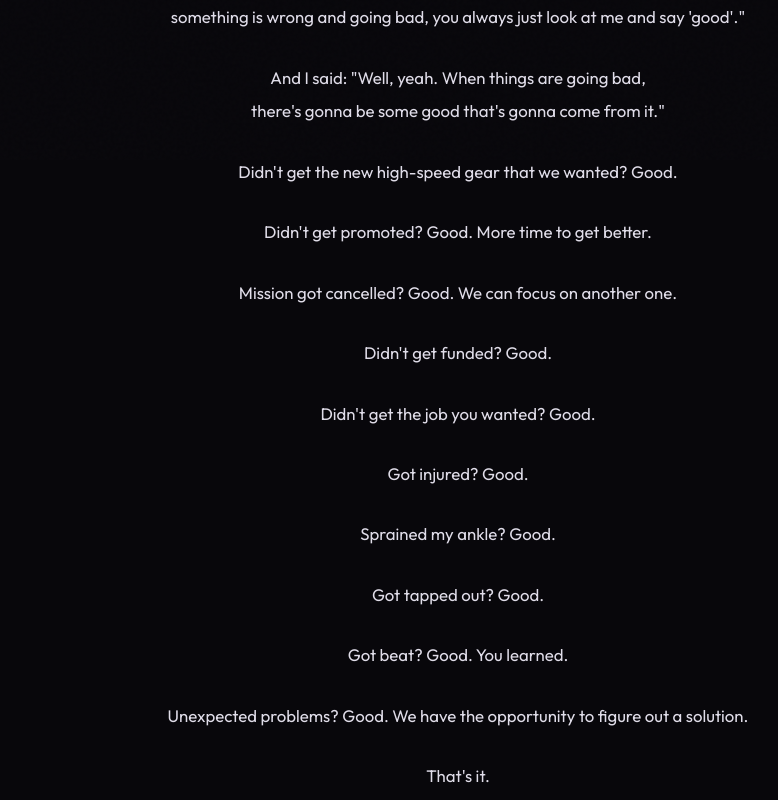
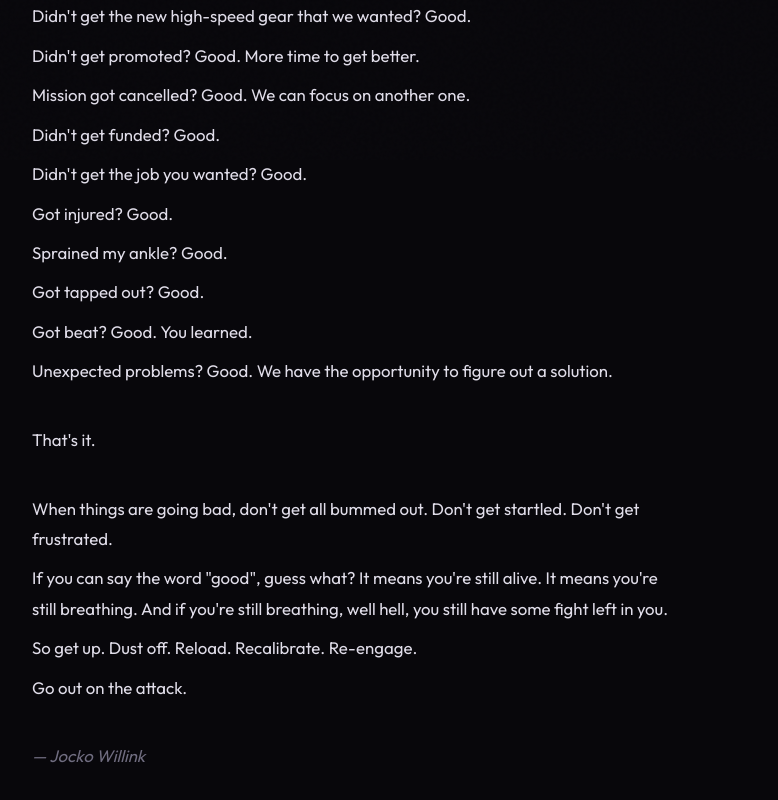
Before and after one commit to shiphrahx/cassia-almeida.com, a Next.js app: page /good in a window 1280 px wide. Shown: the part 640-1440 px from the top of the page, without its empty margins (182-960 px from the left). Built offline with nearby package versions, Linux system fonts and the light colour scheme.

Commit message:
style: left-align Good page with stanza breaks and spacing

```diff
--- a/app/globals.css
+++ b/app/globals.css
@@ -501,23 +501,25 @@ nav {
 
 /* â”€â”€ Good â”€â”€ */
 .good {
-  max-width: 600px;
-  margin: 0 auto;
-  padding: 120px 0;
-  text-align: center;
+  max-width: 640px;
+  padding: 72px 0 96px;
 }
+
+.good-stanza { margin-bottom: 2.4em; }
 
 .good p {
   font-size: 1.05rem;
-  line-height: 2;
+  line-height: 1.8;
   color: var(--text);
-  margin-bottom: 1.6em;
-  text-wrap: balance;
+  margin-bottom: 0.55em;
 }
 
-.good p:last-child {
+.good-stanza:last-child {
+  margin-top: 1em;
+}
+
+.good-stanza:last-child p {
   color: var(--text-secondary);
-  margin-top: 2.4em;
   font-style: italic;
 }
 
--- a/app/good/page.tsx
+++ b/app/good/page.tsx
@@ -1,11 +1,16 @@
-const lines = [
+const stanzas: string[][] = [
+  [
     `One of my direct subordinates — one of my guys that worked for me — he would call me up, or pull me aside, with some major problem. Some issue that was going on. And he'd say: "Boss, we got this and the other thing."`,
     `And I'd look at him and I'd say:`,
     `"Good"`,
+  ],
+  [
     `And finally, one day, he was telling me about some issue that he was having. And he said: "I already know what you're gonna say."`,
     `And I said: "What am I gonna say?"`,
     `He said: "You're gonna say 'good'. That's what you always say. When something is wrong and going bad, you always just look at me and say 'good'."`,
     `And I said: "Well, yeah. When things are going bad, there's gonna be some good that's gonna come from it."`,
+  ],
+  [
     `Didn't get the new high-speed gear that we wanted? Good.`,
     `Didn't get promoted? Good. More time to get better.`,
     `Mission got cancelled? Good. We can focus on another one.`,
@@ -16,19 +21,26 @@ const lines = [
     `Got tapped out? Good.`,
     `Got beat? Good. You learned.`,
     `Unexpected problems? Good. We have the opportunity to figure out a solution.`,
-  `That's it.`,
+  ],
+  [`That's it.`],
+  [
     `When things are going bad, don't get all bummed out. Don't get startled. Don't get frustrated.`,
     `If you can say the word "good", guess what? It means you're still alive. It means you're still breathing. And if you're still breathing, well hell, you still have some fight left in you.`,
     `So get up. Dust off. Reload. Recalibrate. Re-engage.`,
     `Go out on the attack.`,
-  `— Jocko Willink`,
+  ],
+  [`— Jocko Willink`],
 ];
 
 export default function Good() {
   return (
     <div className="good">
-      {lines.map((line, i) => (
-        <p key={i}>{line}</p>
+      {stanzas.map((stanza, i) => (
+        <div className="good-stanza" key={i}>
+          {stanza.map((line, j) => (
+            <p key={j}>{line}</p>
+          ))}
+        </div>
       ))}
     </div>
   );
```
Lines whose indentation alone changed are shown as unchanged.
